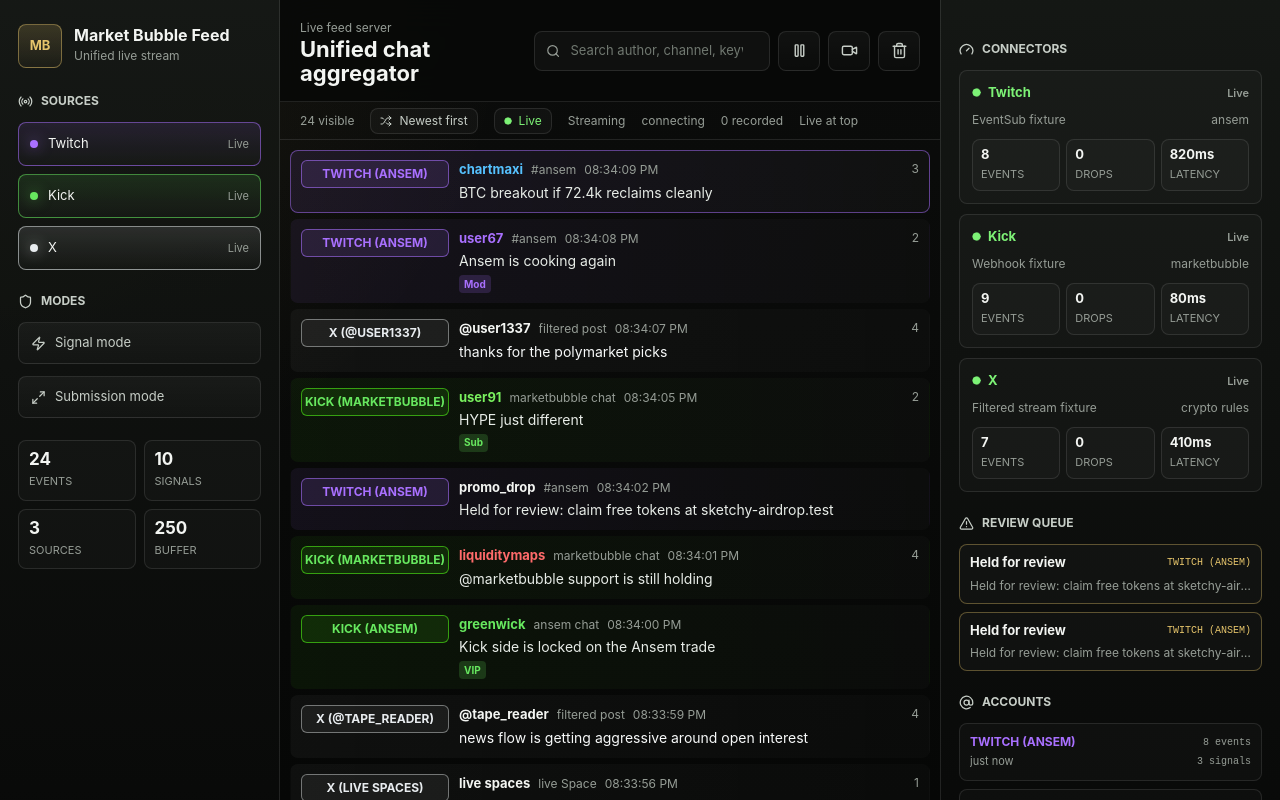
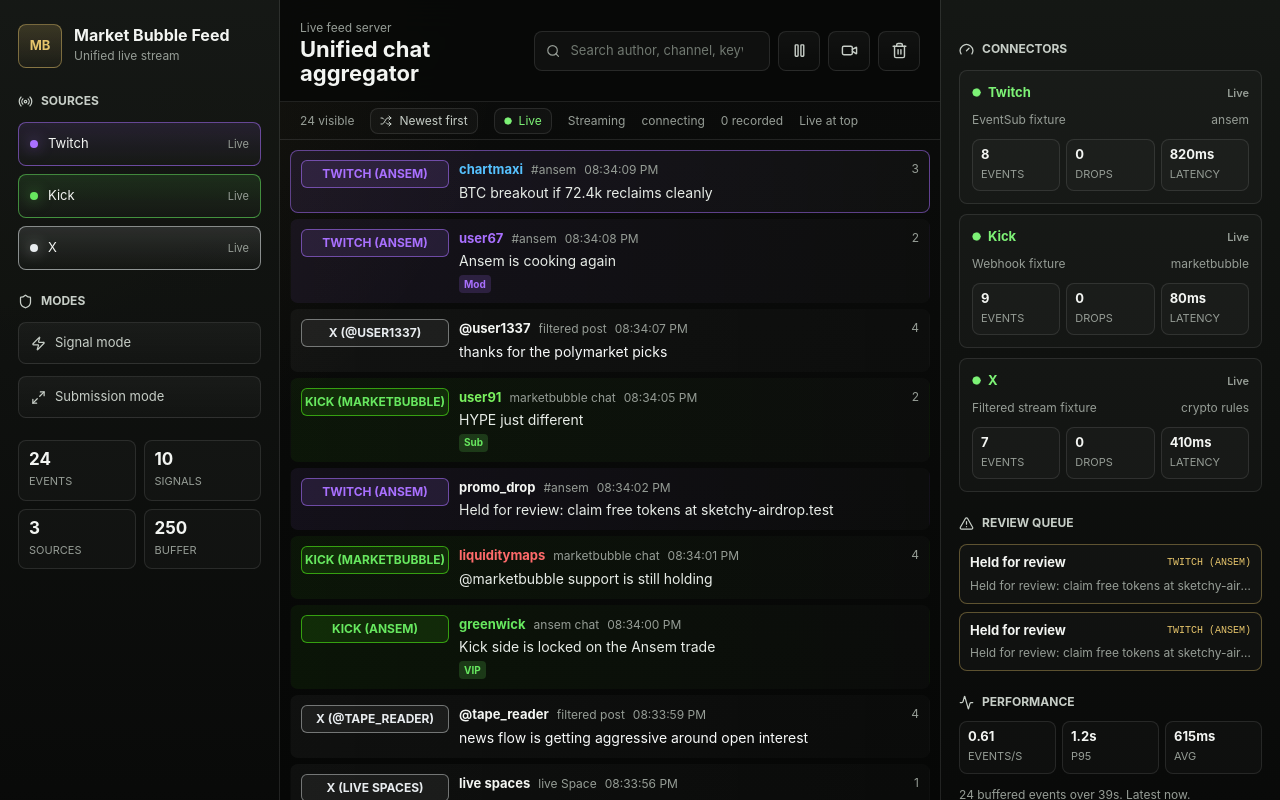
Before and after one commit to ramenxbt/unified-chat-aggregator, a React (Vite) app: page / in a window 1280 px wide. Built offline with nearby package versions, Linux system fonts and the light colour scheme; no server answers.

Commit message:
Add live performance diagnostics

```diff
--- a/src/App.tsx
+++ b/src/App.tsx
@@ -130,6 +130,7 @@
   const totalEvents = feedEvents.length;
   const signalCount = feedEvents.filter(isSignalEvent).length;
   const activeSources = platforms.filter((platform) => platformFilter[platform]).length;
+  const performanceSummary = useMemo(() => buildPerformanceSummary(feedEvents), [feedEvents]);
   const readinessItems = useMemo(
     () => buildReadinessItems(statuses, effectiveTransportState),
     [statuses, effectiveTransportState]
@@ -542,6 +543,11 @@
         <section className="detail-section">
           <SectionTitle icon={<AlertTriangle size={15} />} title="Review queue" />
           <ModerationQueue items={moderationItems} onReview={reviewModerationItem} />
+        </section>
+
+        <section className="detail-section">
+          <SectionTitle icon={<Activity size={15} />} title="Performance" />
+          <PerformancePanel summary={performanceSummary} />
         </section>
 
         <section className="detail-section">
@@ -664,6 +670,15 @@
   requirements: string[];
 };
 
+type PerformanceSummary = {
+  eventCount: number;
+  durationSeconds: number;
+  eventsPerSecond: number;
+  averageLatencyMs: number;
+  p95LatencyMs: number;
+  freshestAgeSeconds: number;
+};
+
 type AuthorProfile = {
   authorKey: string;
   sourceKey: string;
@@ -1035,6 +1050,25 @@
         <Metric label="drops" value={status.droppedCount} />
         <Metric label="latency" value={status.latencyMs ? `${Math.round(status.latencyMs)}ms` : "n/a"} />
       </div>
+    </div>
+  );
+}
+
+function PerformancePanel({ summary }: { summary: PerformanceSummary }) {
+  return (
+    <div className="performance-panel">
+      <div className="connector-stats">
+        <Metric label="events/s" value={formatThroughput(summary.eventsPerSecond)} />
+        <Metric label="p95" value={formatLatency(summary.p95LatencyMs)} />
+        <Metric label="avg" value={formatLatency(summary.averageLatencyMs)} />
+      </div>
+      <p className="detail-note">
+        {summary.eventCount === 0
+          ? "Waiting for buffer activity."
+          : `${summary.eventCount} buffered events over ${formatDuration(summary.durationSeconds)}. Latest ${formatFreshness(
+              summary.freshestAgeSeconds
+            )}.`}
+      </p>
     </div>
   );
 }
@@ -1515,6 +1549,39 @@
   return null;
 }
 
+function buildPerformanceSummary(events: UnifiedEvent[]): PerformanceSummary {
+  const receivedTimes = events
+    .map((event) => new Date(event.receivedAt).getTime())
+    .filter((time) => Number.isFinite(time));
+  const latencies = events
+    .map((event) => new Date(event.receivedAt).getTime() - new Date(event.occurredAt).getTime())
+    .filter((latency) => Number.isFinite(latency) && latency >= 0);
+  const newestReceivedAt = receivedTimes.length > 0 ? Math.max(...receivedTimes) : Date.now();
+  const oldestReceivedAt = receivedTimes.length > 0 ? Math.min(...receivedTimes) : newestReceivedAt;
+  const durationSeconds = Math.max(0, (newestReceivedAt - oldestReceivedAt) / 1000);
+  const eventsPerSecond = durationSeconds > 0 ? events.length / durationSeconds : events.length;
+  const averageLatencyMs =
+    latencies.length > 0 ? latencies.reduce((total, latency) => total + latency, 0) / latencies.length : 0;
+
+  return {
+    eventCount: events.length,
+    durationSeconds,
+    eventsPerSecond,
+    averageLatencyMs,
+    p95LatencyMs: percentile(latencies, 0.95),
+    freshestAgeSeconds: Math.max(0, (Date.now() - newestReceivedAt) / 1000)
+  };
+}
+
+function percentile(values: number[], percentileValue: number) {
+  if (values.length === 0) return 0;
+
+  const sortedValues = [...values].sort((left, right) => left - right);
+  const index = Math.min(sortedValues.length - 1, Math.max(0, Math.ceil(sortedValues.length * percentileValue) - 1));
+
+  return sortedValues[index];
+}
+
 function getSourceIdentityQuery(label: string) {
   const accountName = label.match(/\(([^)]+)\)/)?.[1] ?? label;
   const normalized = accountName.replace(/^@|^#/, "").trim().toLowerCase();
@@ -1541,6 +1608,37 @@
     hour: "2-digit",
     minute: "2-digit"
   }).format(new Date(dateTime));
+}
+
+function formatThroughput(value: number) {
+  if (!Number.isFinite(value)) return "0";
+  if (value >= 100) return Math.round(value).toLocaleString("en-US");
+  if (value >= 10) return value.toFixed(1);
+
+  return value.toFixed(2);
+}
+
+function formatLatency(value: number) {
+  if (!Number.isFinite(value) || value <= 0) return "0ms";
+  if (value >= 1000) return `${(value / 1000).toFixed(1)}s`;
+
+  return `${Math.round(value)}ms`;
+}
+
+function formatDuration(seconds: number) {
+  if (!Number.isFinite(seconds) || seconds <= 0) return "0s";
+  if (seconds < 60) return `${Math.round(seconds)}s`;
+  if (seconds < 3600) return `${Math.round(seconds / 60)}m`;
+
+  return `${Math.round(seconds / 3600)}h`;
+}
+
+function formatFreshness(seconds: number) {
+  if (!Number.isFinite(seconds) || seconds < 1) return "now";
+  if (seconds < 60) return `${Math.round(seconds)}s ago`;
+  if (seconds < 3600) return `${Math.round(seconds / 60)}m ago`;
+
+  return `${Math.round(seconds / 3600)}h ago`;
 }
 
 function buildReadinessItems(statuses: ConnectorStatus[], transportState: AppTransportState): ReadinessItem[] {
```
Also changed, not shown: 3 other files (tests, documents, lock files or other folders).
